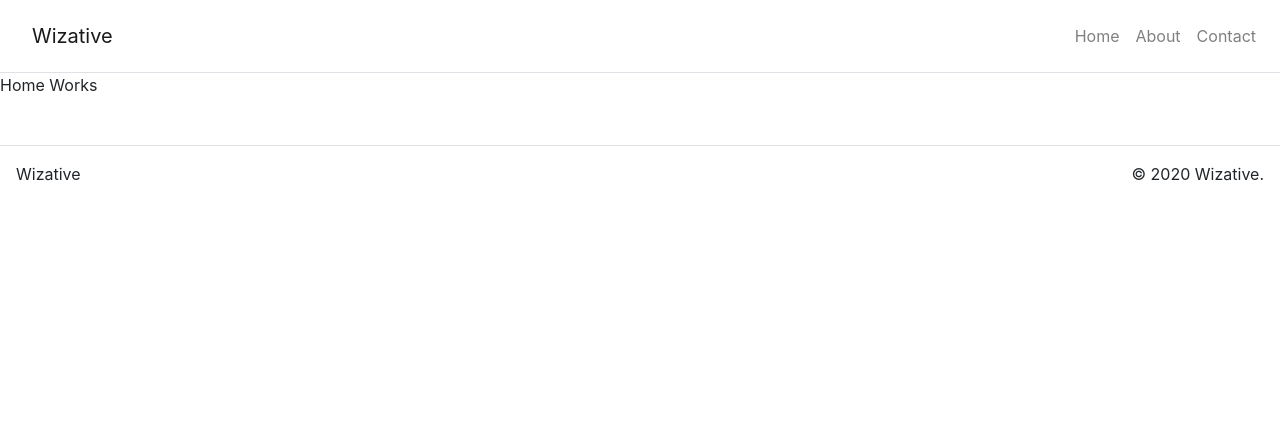
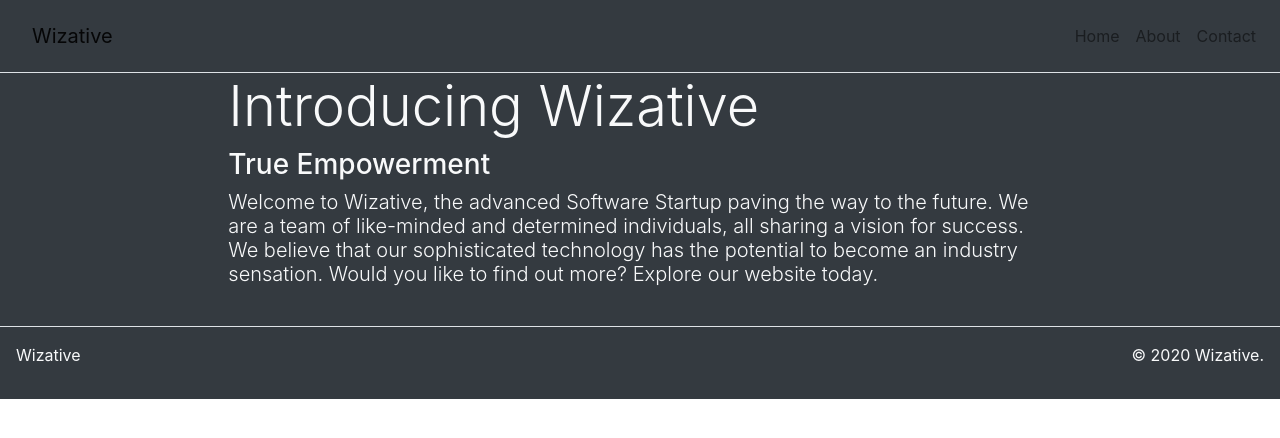
Before and after one commit to carolinacsz/wizative-test, a React (Create React App) app: page / in a window 1280 px wide. Shown: the top 438 px of the page. Built offline with nearby package versions, Linux system fonts and the light colour scheme.

Commit message:
NAdd Home Page

```diff
--- a/src/App.js
+++ b/src/App.js
@@ -22,9 +22,9 @@ class App extends React.Component {
                 { title: 'Contact', path: '/contact' },
             ],
             home: {
-                title: 'Be Rentless',
-                subTitle: 'Projects the make a difference',
-                text: 'Checkout my projects below'
+                title: 'Introducing Wizative',
+                subTitle: 'True Empowerment',
+                text: 'Welcome to Wizative, the advanced Software Startup paving the way to the future. We are a team of like-minded and determined individuals, all sharing a vision for success. We believe that our sophisticated technology has the potential to become an industry sensation. Would you like to find out more? Explore our website today.'
             },
             about: {
                 title: 'About me'
@@ -38,17 +38,19 @@ class App extends React.Component {
     render() {
         return (
             <Router>
-                <Container className="p-0" fluid={true}>
+                <Container className="p-0 bg-dark text-light" fluid={true}>
 
-                    <Navbar className="border-bottom" bg="transparent" expand="lg">
+                    <Navbar className="border-bottom" bg="dark" expand="lg" >
 
                         <Link className="nav-link" to="/">
-                            <Navbar.Brand>Wizative</Navbar.Brand>
+                            <Navbar.Brand>
+                                Wizative
+                            </Navbar.Brand>
                         </Link>
 
                         <Navbar.Toggle className="border-0" aria-controls="navbar-toggle" />
                         <Navbar.Collapse id="navbar-toggle">
-                            <Nav className="ml-auto">
+                            <Nav className="ml-auto ">
                                 <Link className="nav-link" to="/">Home</Link>
                                 <Link className="nav-link" to="/about">About</Link>
                                 <Link className="nav-link" to="/contact">Contact</Link>
@@ -58,9 +60,9 @@ class App extends React.Component {
                         </Navbar.Collapse>
 
                     </Navbar>
-                                <Route path="/" exact render={() => <HomePage title={this.state.home.title} subTitle={this.state.home.subTitle} text={this.state.home.text} />} />
-                                <Route path="/about"  render={() => <AboutPage title={this.state.about.title} />} />
-                                <Route path="/contact"  render={() => <ContactPage title={this.state.contact.title} />} />
+                    <Route path="/" exact render={() => <HomePage title={this.state.home.title} subTitle={this.state.home.subTitle} text={this.state.home.text} />} />
+                    <Route path="/about" render={() => <AboutPage title={this.state.about.title} />} />
+                    <Route path="/contact" render={() => <ContactPage title={this.state.contact.title} />} />
 
                     <Footer />
                 </Container>
--- a/src/components/Footer.js
+++ b/src/components/Footer.js
@@ -5,11 +5,13 @@ import Col from 'react-bootstrap/Col';
 
 function Footer() {
 
-    return(
-        <footer className="mt-5">
+    return (
+        // <footer className="mt-5">
+            <footer>
+
                 <Container fluid={true}>
-                <Row className="border-top justify-content-between p-3">
-                    <Col className="p-0" md={3} sm={12}>
+                    <Row className="border-top justify-content-between p-3 bg-dark">
+                        <Col className="p-0 bg-dark text-light" md={3} sm={12}>
                             Wizative
                     </Col>
                         <Col className="p-0 d-flex justify-content-end" md={3}>
--- /dev/null
+++ b/src/components/Hero.js
@@ -0,0 +1,23 @@
+import React from 'react';
+import { Jumbotron, Container, Row, Col } from 'react-bootstrap';
+
+function Hero(props) {
+
+    return (
+        <Jumbotron className="bg-dark jumbotron-fluid p-0">
+            <Container fluid={true}>
+                <Row className="justify-content-center bg-dark">
+                    <Col md={8} sm={6}>
+                        { props.title && <h1 className="display-4 font-weight-light text-light">{props.title}</h1> }
+                        { props.subTitle && <h3 className="text-light">{props.subTitle}</h3> }
+                        { props.text && <h5 className="display-6 font-weight-light text-light">{props.text}</h5> }
+
+                    </Col>
+                </Row>
+            </Container>
+
+        </Jumbotron>
+    );
+}
+
+export default Hero;
--- a/src/pages/HomePage.js
+++ b/src/pages/HomePage.js
@@ -1,10 +1,12 @@
 import React from 'react';
+
+import Hero from '../components/Hero';
 
 function HomePage(props){
 
     return(
-        <p>Home Works</p>
-    );
+        <Hero title={props.title} subTitle={props.subTitle} text={props.text} />
+        );
 }
 
 export default HomePage;
```
Also changed, not shown: public/index.html (+4 -4 lines). Lines whose indentation alone changed are shown as unchanged.
